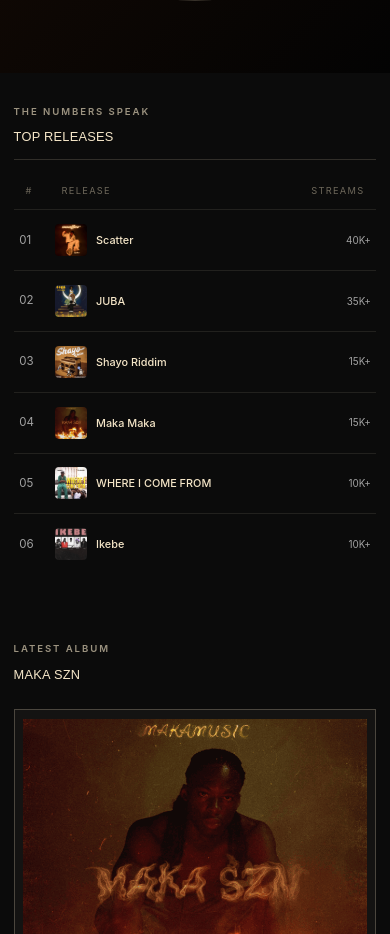
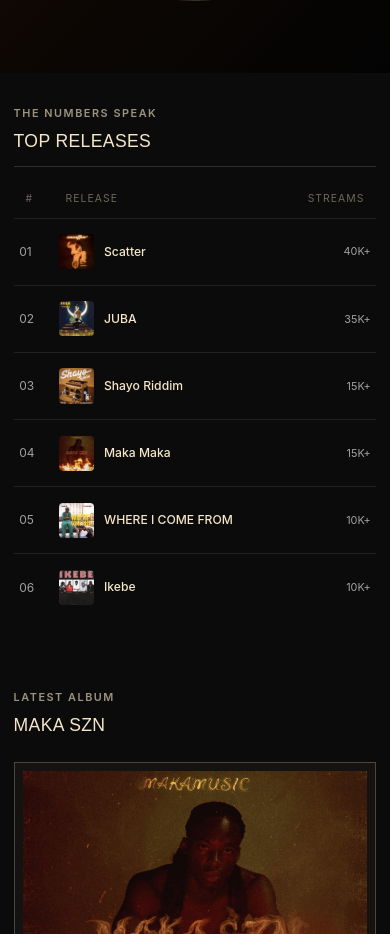
Before and after one commit to AdedijiKindness/makamusic, a website: page index.html in a window 390 px wide. Shown: the part 1455-2389 px from the top of the page. Drawn offline with nearby package versions, Linux system fonts and the light colour scheme; a web font is replaced by a local one.

Commit message:
improve mobile

```diff
--- a/src/input.css
+++ b/src/input.css
@@ -219,34 +219,50 @@ body {
 			display: block;
 		}
 
+		.releases-kicker {
+			font-size: 0.68rem;
+			letter-spacing: 0.14em;
+		}
+
+		.releases-heading h2,
+		.latest-album-feature h2 {
+			font-size: 1.1rem;
+		}
+
 		.releases-heading .releases-kicker {
 			margin-bottom: 0.75rem;
 		}
 
 		.release-table-head,
 		.release-row {
-			grid-template-columns: 1.75rem minmax(0, 1fr) auto;
-			column-gap: 0.5rem;
+			grid-template-columns: 1.9rem minmax(0, 1fr) auto;
+			column-gap: 0.6rem;
+		}
+
+		.release-table-head {
+			font-size: 0.65rem;
+			letter-spacing: 0.1em;
 		}
 
 		.release-row {
-			min-height: 3.8rem;
+			min-height: 4.2rem;
 			padding-inline: 0.35rem;
+			font-size: 0.75rem;
 		}
 
 		.release-name {
-			gap: 0.55rem;
-			font-size: 0.68rem;
+			gap: 0.6rem;
+			font-size: 0.76rem;
 		}
 
 		.release-name img {
-			flex-basis: 2rem;
-			width: 2rem;
-			height: 2rem;
+			flex-basis: 2.2rem;
+			width: 2.2rem;
+			height: 2.2rem;
 		}
 
 		.release-row > span:last-child {
-			font-size: 0.62rem;
+			font-size: 0.68rem;
 		}
 	}
 
```
Also changed, not shown: src/output.css.
